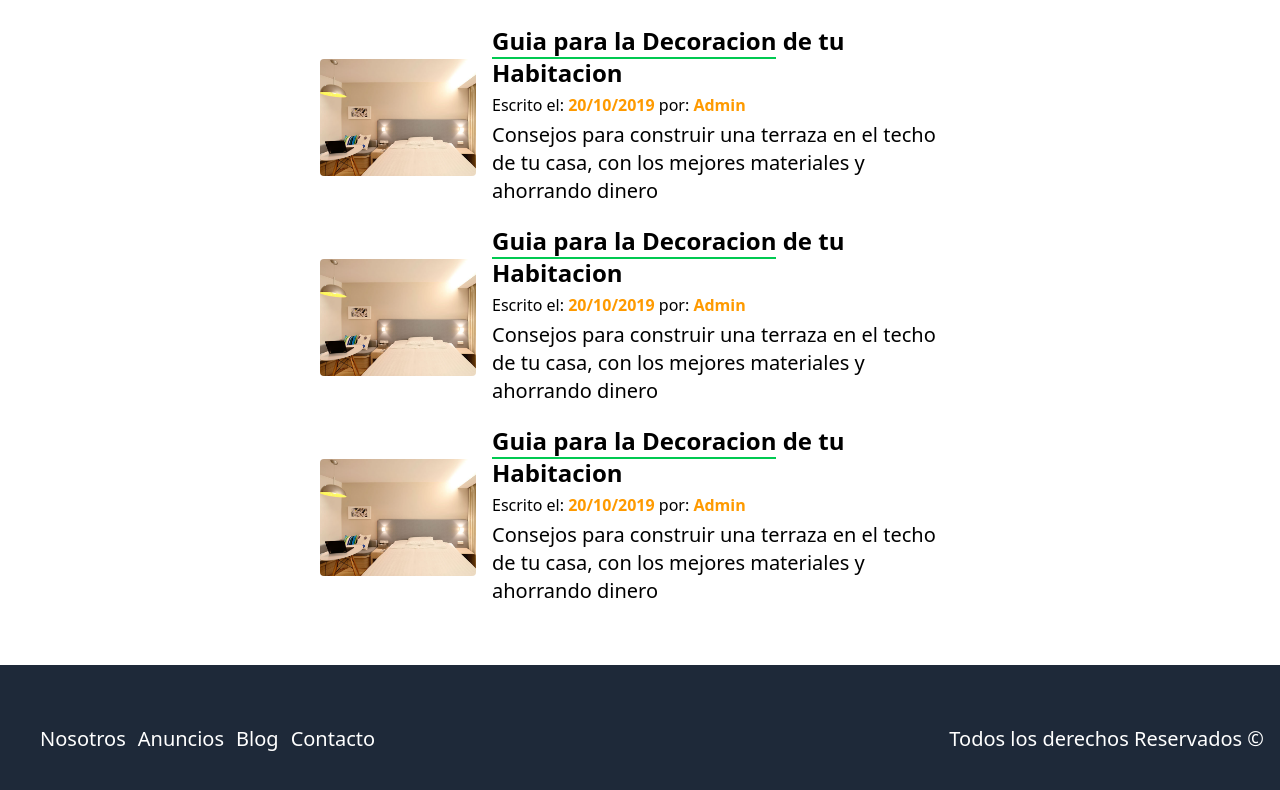
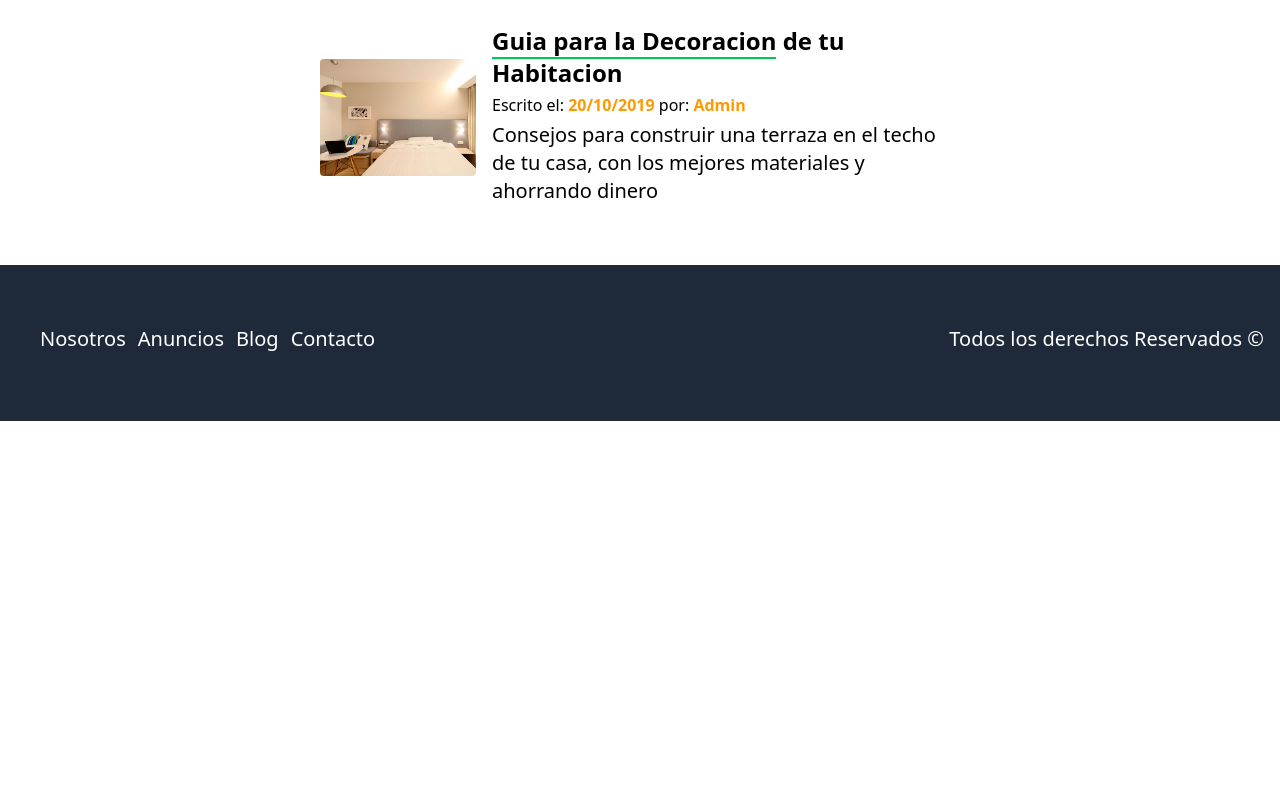
Before and after one commit to Franklin-Gomez/BienesRaicesMernFront, a React (Vite) app: page /Blog in a window 1280 px wide. Shown: the part 692-1482 px from the top of the page. After the commit the page ends 1113 px from the top, so only its background shows below. Built offline with nearby package versions, Linux system fonts and the light colour scheme.

Commit message:
cut the button on blog

```diff
--- a/src/components/DepartCard.tsx
+++ b/src/components/DepartCard.tsx
@@ -1,8 +1,8 @@
-import { PropertyApiType } from "../types"
+import { PropertiesApiType } from "../types"
 import { formatCurrency } from "../utils"
 
 type DepartCardProps = {
-    deparments: PropertyApiType[]
+    deparments: PropertiesApiType
 }
 
 
--- a/src/components/OurBlog.tsx
+++ b/src/components/OurBlog.tsx
@@ -10,11 +10,11 @@ export default function OurBlog() {
                         <img src="/img/blog1.jpg" alt="Entrada de blog" className="rounded"/>
                     </div>
                     <div className="flex-3/4">
-                        <a href="entrada.php">
+                        {/* <a href="entrada.php"> */}
                             <h4 className="text-2xl font-bold mb-1 ">
                                 <span className="border-b-2 border-green-500">Terraza en el techo</span> de tu casa
                             </h4>
-                        </a>
+                        {/*</a> */}
                         <p className="text-md mb-1">Escrito el: <span className="text-amber-500 font-bold"> 20/10/2019 </span> por: <span className="text-amber-500 font-bold"> Admin </span> </p>
                         <p className="text-xl mb-1">Consejos para construir una terraza en el techo de tu casa, con los mejores materiales y ahorrando dinero</p>
                     </div>
@@ -25,11 +25,11 @@ export default function OurBlog() {
                         <img src="/img/blog2.jpg" alt="Entrada de blog" className="rounded"/>
                     </div>
                     <div className="flex-3/4">
-                        <a href="entrada.php">
+                        {/* <a href="entrada.php"> */}
                             <h4 className="text-2xl font-bold mb-1 ">
                                 <span className="border-b-2 border-green-500">Guia para la Decoracion</span> de tu hogar
                             </h4>
-                        </a>
+                        {/* </a> */}
                         <p className="text-md mb-1">Escrito el: <span className="text-amber-500 font-bold"> 20/10/2019 </span> por: <span className="text-amber-500 font-bold"> Admin </span> </p>
                         <p className="text-xl mb-1">Consejos para construir una terraza en el techo de tu casa, con los mejores materiales y ahorrando dinero</p>
                     </div>
--- a/src/views/Pages/Blog.tsx
+++ b/src/views/Pages/Blog.tsx
@@ -10,11 +10,11 @@ export default function Blog() {
                         <img src="/img/blog1.jpg" alt="Entrada de blog" className="rounded"/>
                     </div>
                     <div className="flex-3/4">
-                        <a href="entrada.php">
+                        {/* <a href="entrada.php"> */}
                             <h4 className="text-2xl font-bold mb-1 ">
                                 <span className="border-b-2 border-green-500">Terraza en el techo</span> de tu casa
                             </h4>
-                        </a>
+                        {/* </a> */}
                         <p className="text-md mb-1">Escrito el: <span className="text-amber-500 font-bold"> 20/10/2019 </span> por: <span className="text-amber-500 font-bold"> Admin </span> </p>
                         <p className="text-xl mb-1">Consejos para construir una terraza en el techo de tu casa, con los mejores materiales y ahorrando dinero</p>
                     </div>
@@ -25,11 +25,11 @@ export default function Blog() {
                         <img src="/img/blog2.jpg" alt="Entrada de blog" className="rounded"/>
                     </div>
                     <div className="flex-3/4">
-                        <a href="entrada.php">
+                        {/* <a href="entrada.php"> */}
                             <h4 className="text-2xl font-bold mb-1 ">
                                 <span className="border-b-2 border-green-500">Construye una alberga en tu Hogar</span>en tu hogar
                             </h4>
-                        </a>
+                        {/* </a> */}
                         <p className="text-md mb-1">Escrito el: <span className="text-amber-500 font-bold"> 20/10/2019 </span> por: <span className="text-amber-500 font-bold"> Admin </span> </p>
                         <p className="text-xl mb-1">Consejos para construir una terraza en el techo de tu casa, con los mejores materiales y ahorrando dinero</p>
                     </div>
@@ -40,11 +40,11 @@ export default function Blog() {
                         <img src="/img/blog3.jpg" alt="Entrada de blog" className="rounded"/>
                     </div>
                     <div className="flex-3/4">
-                        <a href="entrada.php">
+                        {/* <a href="entrada.php"> */}
                             <h4 className="text-2xl font-bold mb-1 ">
                                 <span className="border-b-2 border-green-500">Guia para la Decoracion</span> de tu hogar
                             </h4>
-                        </a>
+                        {/* </a> */}
                         <p className="text-md mb-1">Escrito el: <span className="text-amber-500 font-bold"> 20/10/2019 </span> por: <span className="text-amber-500 font-bold"> Admin </span> </p>
                         <p className="text-xl mb-1">Consejos para construir una terraza en el techo de tu casa, con los mejores materiales y ahorrando dinero</p>
                     </div>
@@ -55,45 +55,16 @@ export default function Blog() {
                         <img src="/img/blog4.jpg" alt="Entrada de blog" className="rounded"/>
                     </div>
                     <div className="flex-3/4">
-                        <a href="entrada.php">
+                        {/* <a href="entrada.php"> */}
                             <h4 className="text-2xl font-bold mb-1 ">
                                 <span className="border-b-2 border-green-500">Guia para la Decoracion</span> de tu Habitacion
                             </h4>
-                        </a>
+                        {/* </a> */}
                         <p className="text-md mb-1">Escrito el: <span className="text-amber-500 font-bold"> 20/10/2019 </span> por: <span className="text-amber-500 font-bold"> Admin </span> </p>
                         <p className="text-xl mb-1">Consejos para construir una terraza en el techo de tu casa, con los mejores materiales y ahorrando dinero</p>
                     </div>
                 </article>
 
-                <article className="flex gap-4 items-center my-4 ">
-                    <div className="flex-1/4">
-                        <img src="/img/blog4.jpg" alt="Entrada de blog" className="rounded"/>
-                    </div>
-                    <div className="flex-3/4">
-                        <a href="entrada.php">
-                            <h4 className="text-2xl font-bold mb-1 ">
-                                <span className="border-b-2 border-green-500">Guia para la Decoracion</span> de tu Habitacion
-                            </h4>
-                        </a>
-                        <p className="text-md mb-1">Escrito el: <span className="text-amber-500 font-bold"> 20/10/2019 </span> por: <span className="text-amber-500 font-bold"> Admin </span> </p>
-                        <p className="text-xl mb-1">Consejos para construir una terraza en el techo de tu casa, con los mejores materiales y ahorrando dinero</p>
-                    </div>
-                </article>
-
-                <article className="flex gap-4 items-center my-4 ">
-                    <div className="flex-1/4">
-                        <img src="/img/blog4.jpg" alt="Entrada de blog" className="rounded"/>
-                    </div>
-                    <div className="flex-3/4">
-                        <a href="entrada.php">
-                            <h4 className="text-2xl font-bold mb-1 ">
-                                <span className="border-b-2 border-green-500">Guia para la Decoracion</span> de tu Habitacion
-                            </h4>
-                        </a>
-                        <p className="text-md mb-1">Escrito el: <span className="text-amber-500 font-bold"> 20/10/2019 </span> por: <span className="text-amber-500 font-bold"> Admin </span> </p>
-                        <p className="text-xl mb-1">Consejos para construir una terraza en el techo de tu casa, con los mejores materiales y ahorrando dinero</p>
-                    </div>
-                </article>
             </div>
         </section>
     )
--- a/src/views/Pages/Nosotros.tsx
+++ b/src/views/Pages/Nosotros.tsx
@@ -26,8 +26,6 @@ export default function Nosotros() {
 
                 <Aboutus/>
 
-
-
             </section>
 
         </>
```
